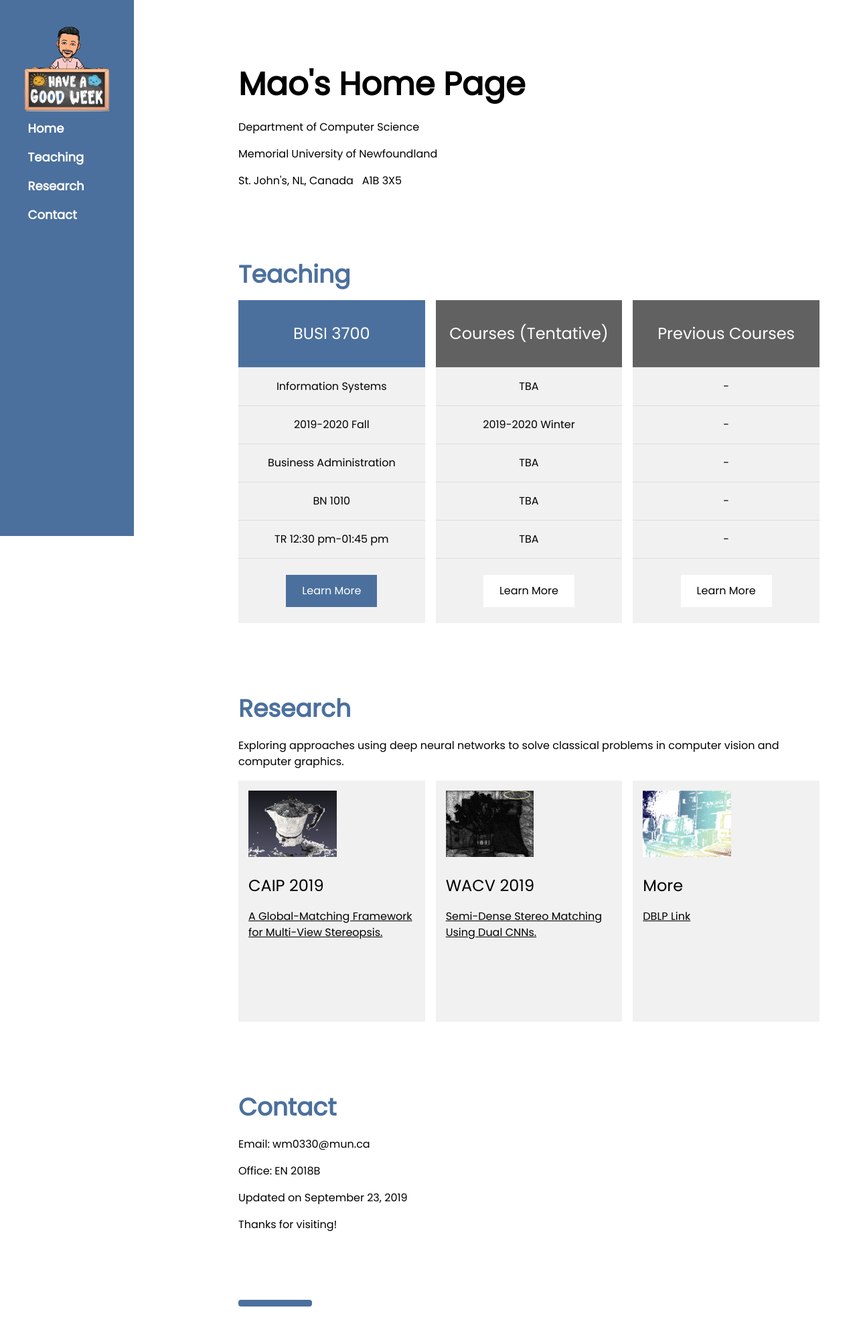
After one commit to w-mao/aimate, a Django app: page /mao/ in a window 1280 px wide. The commit adds this page. Shown: the whole page at 67% size. Run offline with Django 3.2, Linux system fonts and the light colour scheme.

Commit message:
prifile page update

```diff
--- /dev/null
+++ b/members/templates/profile_wm.html
@@ -0,0 +1,268 @@
+{% load static %}
+<!DOCTYPE html>
+<html lang="en">
+<title>Mao's Home Page</title>
+<meta charset="UTF-8">
+<meta name="viewport" content="width=device-width, initial-scale=1">
+<link rel="stylesheet" href="https://www.w3schools.com/w3css/4/w3.css">
+<link rel="stylesheet" href="https://fonts.googleapis.com/css?family=Poppins">
+<style>
+body,h1,h2,h3,h4,h5 {font-family: "Poppins", sans-serif}
+body {font-size:16px;}
+.w3-half img{margin-bottom:-6px;margin-top:16px;opacity:0.8;cursor:pointer}
+.w3-half img:hover{opacity:1}
+
+.mao-IT-blue,.mao-hover-IT-blue:hover{color:#fff!important;background-color:#4B709D!important}
+.mao-text-IT-blue,.mao-hover-text-IT-blue:hover{color:#4B709D!important}
+.mao-image-margin {
+  margin-top: 15px;
+  margin-bottom: 15px;
+  margin-right: 0px;
+  margin-left: 0px;}
+</style>
+<body>
+
+<!-- Sidebar/menu -->
+<nav class="w3-sidebar mao-IT-blue w3-collapse w3-top w3-large w3-padding" style="z-index:3;width:200px;font-weight:bold;" id="mySidebar"><br>
+  <a href="javascript:void(0)" onclick="w3_close()" class="w3-button w3-hide-large w3-display-topleft" style="width:100%;font-size:22px">Close Menu</a>
+  <div class="w3-container">
+  	<img src="/media/images/profile.png" style="width:100%" alt="Avatar">
+    <!--<h3 class="w3-padding-64"><b>Mao's<br>Home Page</b></h3>-->
+  </div>
+  <div class="w3-bar-block">
+    <a href="#" onclick="w3_close()" class="w3-bar-item w3-button w3-hover-white">&nbsp Home</a>
+    <!--<a href="#showcase" onclick="w3_close()" class="w3-bar-item w3-button w3-hover-white">&nbsp Showcase</a> -->
+    <a href="#services" onclick="w3_close()" class="w3-bar-item w3-button w3-hover-white">&nbsp Teaching</a>
+    <a href="#designers" onclick="w3_close()" class="w3-bar-item w3-button w3-hover-white">&nbsp Research</a>
+    <!--<a href="#packages" onclick="w3_close()" class="w3-bar-item w3-button w3-hover-white">&nbsp Packages</a> -->
+    <a href="#contact" onclick="w3_close()" class="w3-bar-item w3-button w3-hover-white">&nbsp Contact</a>
+  </div>
+</nav>
+
+<!-- Top menu on small screens -->
+<header class="w3-container w3-top w3-hide-large mao-IT-blue w3-xlarge w3-padding">
+  <a href="javascript:void(0)" class="w3-button mao-IT-blue w3-margin-right" onclick="w3_open()">☰</a>
+  <span>Mao's Home Page</span>
+</header>
+
+<!-- Overlay effect when opening sidebar on small screens -->
+<div class="w3-overlay w3-hide-large" onclick="w3_close()" style="cursor:pointer" title="close side menu" id="myOverlay"></div>
+
+<!-- !PAGE CONTENT! -->
+<div class="w3-main" style="margin-left:340px;margin-right:40px">
+
+  <!-- Header -->
+  <div class="w3-container" style="margin-top:80px" id="showcase">
+    <h1 class="w3-xxxlarge"><b>Mao's Home Page</b></h1>
+    <!--<h1 class="w3-xxlarge w3-text-indigo"><b>Showcase.</b></h1>-->
+    <!--<hr style="width:50px;border:5px solid red" class="w3-round">-->
+    <p>Department of Computer Science</p>
+    <p>Memorial University of Newfoundland</p>
+    <p>St. John's, NL, Canada &nbsp A1B 3X5</p>
+  </div>
+
+  <!-- Photo grid (modal) -->
+  <!--<div class="w3-row-padding">
+    <div class="w3-half">
+      <img src="/w3images/kitchenconcrete.jpg" style="width:100%" onclick="onClick(this)" alt="Concrete meets bricks">
+      <img src="/w3images/livingroom.jpg" style="width:100%" onclick="onClick(this)" alt="Light, white and tight scandinavian design">
+      <img src="/w3images/diningroom.jpg" style="width:100%" onclick="onClick(this)" alt="White walls with designer chairs">
+    </div>
+
+    <div class="w3-half">
+      <img src="/w3images/atrium.jpg" style="width:100%" onclick="onClick(this)" alt="Windows for the atrium">
+      <img src="/w3images/bedroom.jpg" style="width:100%" onclick="onClick(this)" alt="Bedroom and office in one space">
+      <img src="/w3images/livingroom2.jpg" style="width:100%" onclick="onClick(this)" alt="Scandinavian design">
+    </div>
+  </div>-->
+
+  <!-- Modal for full size images on click-->
+  <!--<div id="modal01" class="w3-modal w3-black" style="padding-top:0" onclick="this.style.display='none'">
+    <span class="w3-button w3-black w3-xxlarge w3-display-topright">×</span>
+    <div class="w3-modal-content w3-animate-zoom w3-center w3-transparent w3-padding-64">
+      <img id="img01" class="w3-image">
+      <p id="caption"></p>
+    </div>
+  </div>-->
+
+  <!-- Services -->
+  <div class="w3-container" id="services" style="margin-top:75px">
+    <h1 class="w3-xxlarge mao-text-IT-blue"><b>Teaching</b></h1>
+
+
+    <!--<hr style="width:50px;border:5px solid blue" class="w3-round">-->
+    <!--<hr style="width:50px;border:5px solid #4B709D" class="w3-round">-->
+    <!--<p>Course: BUSI	3700</p>
+    <p><a href="http://catalogue.pearsoned.ca/educator/product/MyLab-MIS-with-Pearson-eText-Standalone-Access-Card-for-Experiencing-MIS-Fifth-Canadian-Edition/9780134861593.page">Information Systems</a></p> -->
+  </div>
+
+  <div class="w3-row-padding">
+    <div class="w3-third w3-margin-bottom">
+      <ul class="w3-ul w3-light-grey w3-center">
+        <li class="mao-IT-blue w3-xlarge w3-padding-32">BUSI 3700</li>
+        <li class="w3-padding-16">Information Systems</li>
+        <li class="w3-padding-16">2019-2020 Fall</li>
+        <li class="w3-padding-16">Business Administration</li>
+        <li class="w3-padding-16">BN 1010</li>
+        <li class="w3-padding-16">TR 12:30 pm-01:45 pm</li>
+        <!--<li class="w3-padding-16">Good deals</li>
+        <li class="w3-padding-16">
+          <h2>$ 199</h2>
+          <span class="w3-opacity">per room</span>
+        </li>-->
+        <li class="w3-light-grey w3-padding-24">
+          <button class="w3-button mao-IT-blue w3-padding-large w3-hover-black" onclick="location.href='http://catalogue.pearsoned.ca/educator/product/MyLab-MIS-with-Pearson-eText-Standalone-Access-Card-for-Experiencing-MIS-Fifth-Canadian-Edition/9780134861593.page'">Learn More</button>
+        </li>
+      </ul>
+    </div>
+    <div class="w3-third w3-margin-bottom">
+      <ul class="w3-ul w3-light-grey w3-center">
+        <li class="w3-dark-grey w3-xlarge w3-padding-32">Courses (Tentative)</li>
+        <li class="w3-padding-16">TBA</li>
+        <li class="w3-padding-16">2019-2020 Winter</li>
+        <li class="w3-padding-16">TBA</li>
+        <li class="w3-padding-16">TBA</li>
+        <li class="w3-padding-16">TBA</li>
+        <!--<li class="w3-padding-16">Good deals</li>
+        <li class="w3-padding-16">
+          <h2>$ 199</h2>
+          <span class="w3-opacity">per room</span>
+        </li>-->
+        <li class="w3-light-grey w3-padding-24">
+          <button class="w3-button w3-white w3-padding-large w3-hover-black" onclick="location.href='http://www.mun.ca'">Learn More</button>
+        </li>
+      </ul>
+    </div>
+   	<div class="w3-third w3-margin-bottom">
+      <ul class="w3-ul w3-light-grey w3-center">
+        <li class="w3-dark-grey w3-xlarge w3-padding-32">Previous Courses</li>
+        <li class="w3-padding-16">-</li>
+        <li class="w3-padding-16">-</li>
+        <li class="w3-padding-16">-</li>
+        <li class="w3-padding-16">-</li>
+        <li class="w3-padding-16">-</li>
+        <!--<li class="w3-padding-16">Good deals</li>
+        <li class="w3-padding-16">
+          <h2>$ 199</h2>
+          <span class="w3-opacity">per room</span>
+        </li>-->
+        <li class="w3-light-grey w3-padding-24">
+          <button class="w3-button w3-white w3-padding-large w3-hover-black" onclick="location.href='http://www.mun.ca'">Learn More</button>
+        </li>
+      </ul>
+    </div>
+  </div>
+
+
+
+  <!-- Designers -->
+  <div class="w3-container" id="designers" style="margin-top:75px">
+    <h1 class="w3-xxlarge mao-text-IT-blue"><b>Research</b></h1>
+    <!--<hr style="width:50px;border:5px solid red" class="w3-round">-->
+    <!--<p>The best team in the world.</p>-->
+    <p>Exploring approaches using deep neural networks to solve classical problems in computer vision and computer graphics. </p>
+    <!--<p><b>Our designers are thoughtfully chosen</b>:</p>-->
+  </div>
+
+  <!-- The Team -->
+  <div class="w3-row-padding w3-grayscale">
+    <div class="w3-col w3-third w3-margin-bottom">
+      <div class="w3-light-grey" style="height:360px; padding-left:15px">
+        <img src="/media/images/mvs01.png" align="top" class="mao-image-margin" alt="mao" style="width: 50%">
+        <!--<div class="w3-container">-->
+          <h3>CAIP 2019</h3>
+          <!--<p class="w3-opacity">CEO & Founder</p>-->
+          <p><a href="https://link.springer.com/chapter/10.1007%2F978-3-030-29888-3_52">A Global-Matching Framework for Multi-View Stereopsis.</a></p>
+        <!--</div>-->
+      </div>
+    </div>
+
+    <div class="w3-col w3-third w3-margin-bottom">
+      <div class="w3-light-grey" style="height:360px; padding-left:15px">
+        <img src="/media/images/stereo02.png" align="top" class="mao-image-margin" alt="mao" style="width: 50%">
+        <!--<div class="w3-container">-->
+          <h3>WACV 2019</h3>
+          <!--<p class="w3-opacity">CEO & Founder</p>-->
+          <p><a href="https://ieeexplore.ieee.org/document/8659297">Semi-Dense Stereo Matching Using Dual CNNs.</a></p>
+        <!--</div>-->
+      </div>
+
+    </div>
+
+    <div class="w3-col w3-third w3-margin-bottom">
+      <div class="w3-light-grey" style="height:360px; padding-left:15px">
+        <img src="/media/images/stereo01.png" align="top" class="mao-image-margin" alt="mao" style="width: 50%">
+        <!--<div class="w3-container">-->
+          <h3>More</h3>
+          <!--<p class="w3-opacity">CEO & Founder</p>-->
+          <p><a href="https://dblp.org/pers/hd/m/Mao:Wendong">DBLP Link</a></p>
+        <!--</div>-->
+      </div>
+
+    </div>
+    <!--<div class="w3-col m4 w3-margin-bottom">
+      <div class="w3-light-grey">
+        <img src="/w3images/team3.jpg" alt="Mike" style="width:100%">
+        <div class="w3-container">
+          <h3>Mike Ross</h3>
+          <p class="w3-opacity">Architect</p>
+          <p>Phasellus eget enim eu lectus faucibus vestibulum. Suspendisse sodales pellentesque elementum.</p>
+        </div>
+      </div>
+    </div>-->
+  </div>
+
+  <!-- Contact -->
+  <div class="w3-container" id="contact" style="margin-top:75px">
+    <h1 class="w3-xxlarge mao-text-IT-blue"><b>Contact</b></h1>
+    <p>Email: wm0330@mun.ca</p>
+    <p>Office: EN 2018B</p>
+    <p>Updated on September 23, 2019</p>
+    <p>Thanks for visiting!</p>
+    <!--<form action="/action_page.php" target="_blank">
+      <div class="w3-section">
+        <label>Name</label>
+        <input class="w3-input w3-border" type="text" name="Name" required>
+      </div>
+      <div class="w3-section">
+        <label>Email</label>
+        <input class="w3-input w3-border" type="text" name="Email" required>
+      </div>
+      <div class="w3-section">
+        <label>Message</label>
+        <input class="w3-input w3-border" type="text" name="Message" required>
+      </div>-->
+      <!--<button type="submit" class="w3-button w3-block w3-padding-large mao-IT-blue w3-margin-bottom">Send Message</button>-->
+      <hr style="width:100px; margin-top: 100px; margin-bottom: 50px; border:5px solid #4B709D" class="w3-round">
+    </form>
+  </div>
+
+<!-- End page content -->
+</div>
+
+<!-- W3.CSS Container -->
+<!--<div class="w3-light-grey w3-container w3-padding-32" style="margin-top:75px;padding-right:58px"><p class="w3-right">Powered by <a href="https://www.w3schools.com/w3css/default.asp" title="W3.CSS" target="_blank" class="w3-hover-opacity">w3.css</a></p></div>-->
+
+<script>
+// Script to open and close sidebar
+function w3_open() {
+  document.getElementById("mySidebar").style.display = "block";
+  document.getElementById("myOverlay").style.display = "block";
+}
+
+function w3_close() {
+  document.getElementById("mySidebar").style.display = "none";
+  document.getElementById("myOverlay").style.display = "none";
+}
+
+// Modal Image Gallery
+function onClick(element) {
+  document.getElementById("img01").src = element.src;
+  document.getElementById("modal01").style.display = "block";
+  var captionText = document.getElementById("caption");
+  captionText.innerHTML = element.alt;
+}
+</script>
+
+</body>
+</html>
--- a/members/urls.py
+++ b/members/urls.py
@@ -10,5 +10,6 @@ urlpatterns = [
     path("", TemplateView.as_view(template_name="home.html"), name="home"),  # new
     path('members/', views.members, name='members'),
     path('members/details/<int:id>', views.details, name='details'),
+    path('mao/', views.profile, name='profile'),
     path('testing/', views.testing, name='testing'),
 ]
--- a/members/views.py
+++ b/members/views.py
@@ -37,6 +37,11 @@ def testing(request):
   }
   return HttpResponse(template.render(context, request))
 
+def profile(request):
+  template = loader.get_template('profile_wm.html')
+  return HttpResponse(template.render())
+
+
 class SignUpView(CreateView):
     form_class = UserCreationForm
     success_url = reverse_lazy("login")
```
Also changed, not shown: assets/core/global.css (added, +13 -0 lines), members/templates/template.html (+6 -1 lines), assets/media/images/mvs01.png (added), assets/media/images/profile.png (added), assets/media/images/stereo01.png (added), assets/media/images/stereo02.png (added).
